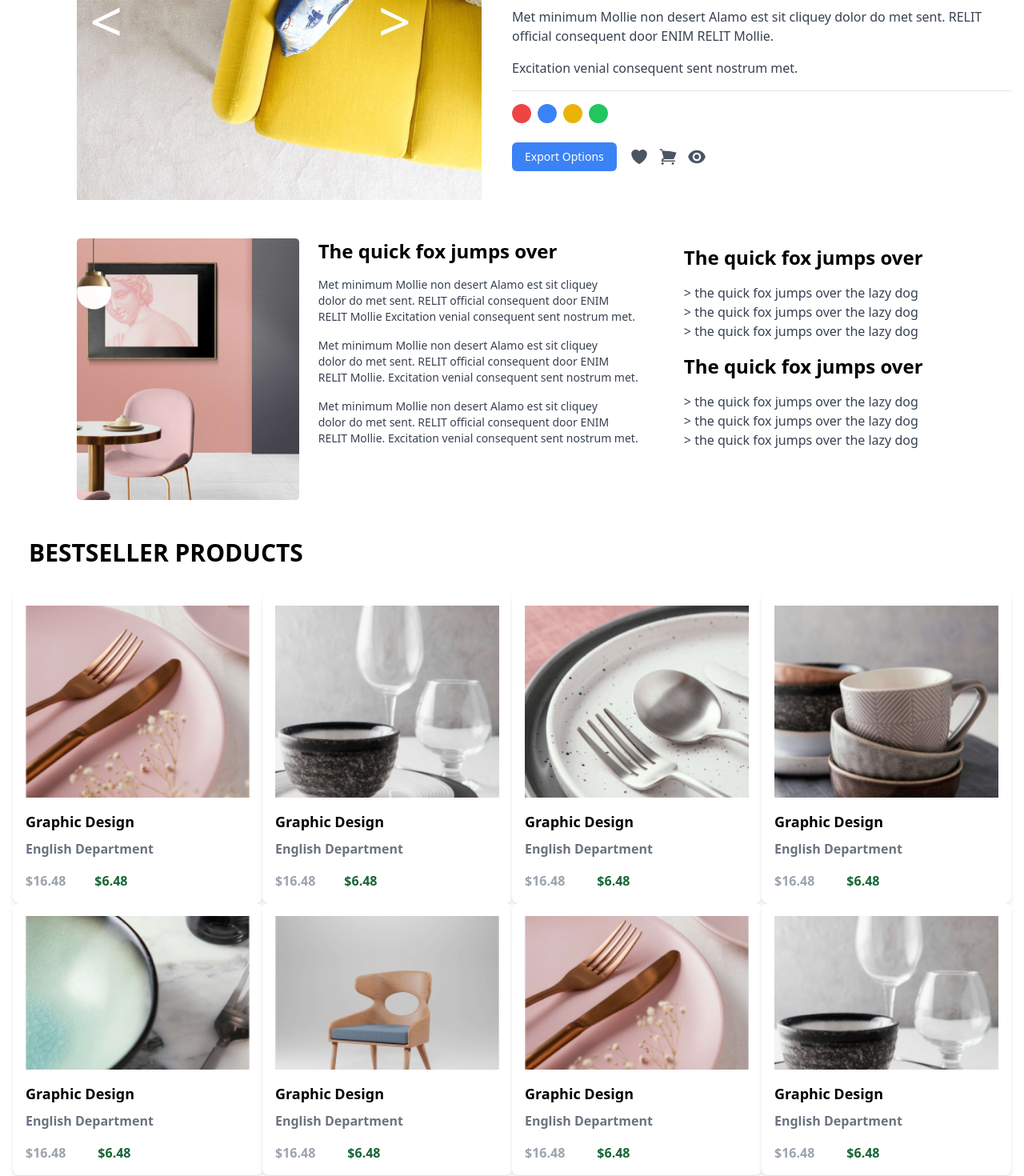
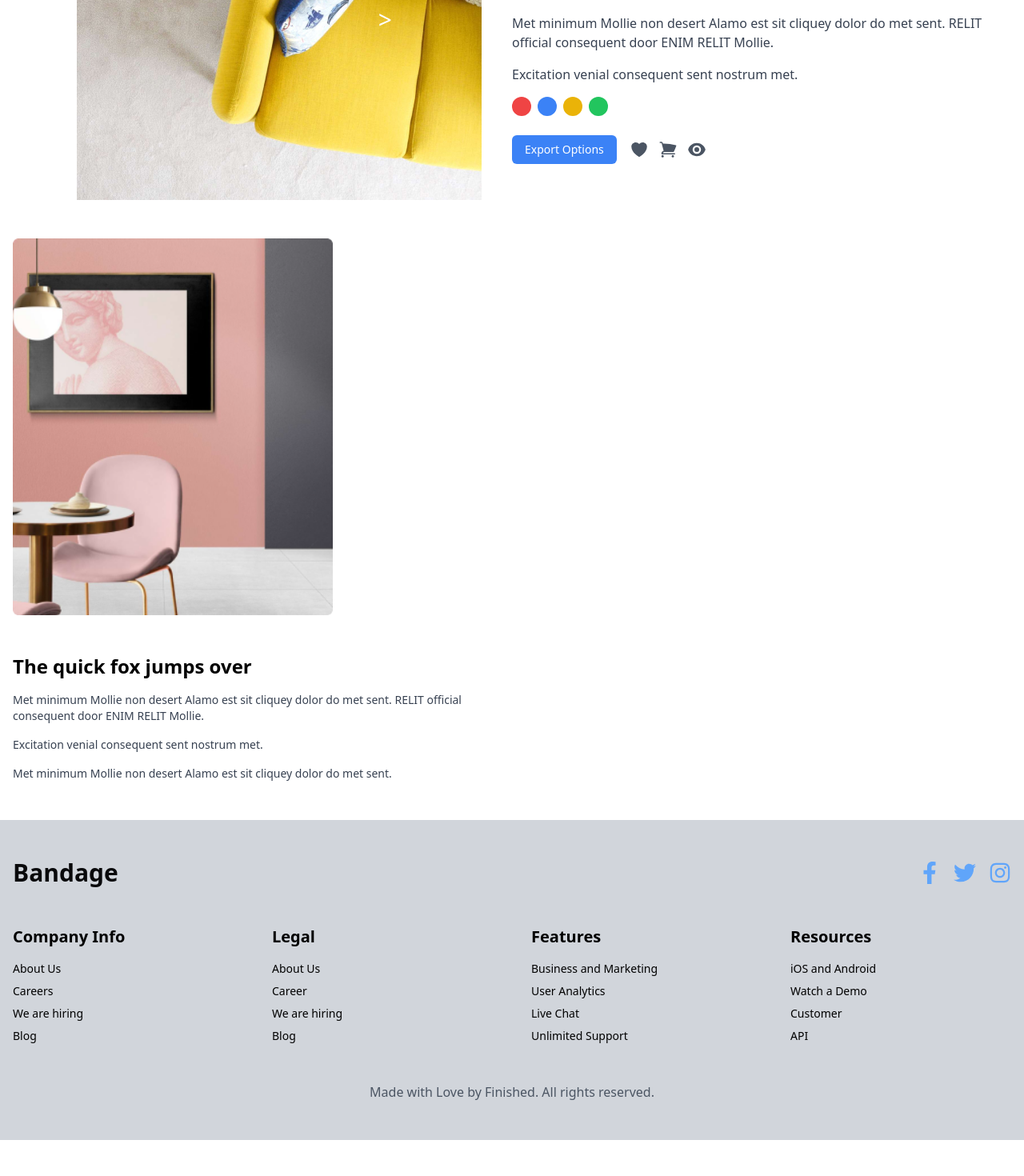
Before and after one commit to AreebaSadiq23/e-commerce-web-project, a Next.js app: page /page2 in a window 1280 px wide. Shown: the part 360-1830 px from the top of the page at 80% size. After the commit the page ends 1785 px from the top, so only its background shows below. Built offline with nearby package versions, Linux system fonts and the light colour scheme.

Commit message:
update navbar

```diff
--- a/src/app/page2/page.tsx
+++ b/src/app/page2/page.tsx
@@ -11,21 +11,15 @@ import Navbar from "../navbar";
 
 const ProductSection = () => {
   const rating = 5;
-
-  // State to manage current image index
   const [currentImageIndex, setCurrentImageIndex] = useState(0);
-
-  // List of images for the carousel
   const images = ["/shop/1.jpg", "/shop/2.jpg"];
 
-  // Function to handle previous image
   const handlePrev = () => {
     setCurrentImageIndex((prevIndex) =>
       prevIndex === 0 ? images.length - 1 : prevIndex - 1
     );
   };
 
-  // Function to handle next image
   const handleNext = () => {
     setCurrentImageIndex((prevIndex) =>
       prevIndex === images.length - 1 ? 0 : prevIndex + 1
@@ -34,11 +28,11 @@ const ProductSection = () => {
 
   return (
     <>
-  <Navbar/>
+      <Navbar />
       <div className="container mx-auto my-12 px-4 max-w-screen-xl">
-      <div className="flex items-center justify-between">
+        <div className="flex flex-wrap items-center justify-between gap-12">
           {/* Left Image Section with Carousel */}
-        <div className="w-[506px] h-[450px] relative">
+          <div className="w-full md:w-[506px] h-[450px] relative">
             <Image
               src={images[currentImageIndex]}
               alt="Phone"
@@ -46,23 +40,24 @@ const ProductSection = () => {
               height={450}
               className="ml-20"
             />
-          {/* Carousel Buttons */}
             <button
               onClick={handlePrev}
-            className="absolute left-20 top-1/2 transform -translate-y-1/2 text-white p-4 rounded-full text-3xl md:text-7xl"
+              aria-label="Previous Image"
+              className="absolute left-4 top-1/2 transform -translate-y-1/2 text-white p-4 rounded-full text-3xl"
             >
               &lt;
             </button>
             <button
               onClick={handleNext}
-            className="absolute right-0 top-1/2 transform -translate-y-1/2 text-white p-2 rounded-full text-3xl md:text-7xl"
+              aria-label="Next Image"
+              className="absolute right-4 top-1/2 transform -translate-y-1/2 text-white p-4 rounded-full text-3xl"
             >
               &gt;
             </button>
           </div>
 
           {/* Right Text Section */}
-        <div className="w-1/2">
+          <div className="w-full md:w-1/2">
             <h2 className="text-3xl font-semibold mb-2">Phone Model</h2>
 
             {/* Stars Rating */}
@@ -73,7 +68,7 @@ const ProductSection = () => {
                   className={`w-5 h-5 ${
                     index < rating
                       ? "text-yellow-500"
-                    : "text-white border border-yellow-500"
+                      : "text-gray-300 border border-yellow-500"
                   }`}
                 />
               ))}
@@ -86,7 +81,7 @@ const ProductSection = () => {
             {/* Availability */}
             <div className="mb-4">
               <p className="text-black">
-              Availability: <span className="text-black">In Stock</span>
+                Availability: <span className="text-green-500">In Stock</span>
               </p>
             </div>
 
@@ -99,18 +94,17 @@ const ProductSection = () => {
               Excitation venial consequent sent nostrum met.
             </p>
 
-          {/* Light Gray Divider */}
-          <div className="border-t border-light-gray-200 my-4"></div>
-
             {/* Color Circles */}
             <div className="flex space-x-2 mb-6">
-            <div className="w-6 h-6 rounded-full bg-red-500"></div>
-            <div className="w-6 h-6 rounded-full bg-blue-500"></div>
-            <div className="w-6 h-6 rounded-full bg-yellow-500"></div>
-            <div className="w-6 h-6 rounded-full bg-green-500"></div>
+              {["red", "blue", "yellow", "green"].map((color) => (
+                <div
+                  key={color}
+                  className={`w-6 h-6 rounded-full bg-${color}-500 cursor-pointer`}
+                />
+              ))}
             </div>
 
-          {/* Export Options and Icons */}
+            {/* Icons and Buttons */}
             <div className="flex items-center space-x-4">
               <button className="bg-blue-500 text-white px-4 py-2 rounded-md text-sm">
                 Export Options
@@ -125,245 +119,31 @@ const ProductSection = () => {
         </div>
 
         {/* New Section for Description, Additional Info, and Reviews */}
-      <div className="flex space-x-6 mt-12">
-        {/* Left Image with Specific Size and Radius */}
-        <div className="overflow-hidden ml-20">
+        <div className="flex flex-wrap mt-12 gap-12">
+          <div className="w-full md:w-1/2">
             <Image
               src="/shop/3.png"
-            alt="Image"
+              alt="Product Detail"
               width={400}
               height={500}
-            className="object-cover"
+              className="object-cover rounded-md"
             />
           </div>
-
-        {/* Right Content with Heading and Paragraphs */}
-        <div className="w-full flex">
-          {/* Left Section: Upper Paragraphs */}
-          <div className="w-1/2 pr-6">
+          <div className="w-full md:w-1/2 space-y-4">
             <h2 className="text-2xl font-bold mb-4">
               The quick fox jumps over
             </h2>
-
-            {/* Upper Paragraphs */}
-            <div className="space-y-4 text-sm">
-              <p className="text-gray-700">
-                Met minimum Mollie non desert Alamo est sit cliquey <br /> dolor
-                do met sent. RELIT official consequent door ENIM
-                <br /> RELIT Mollie Excitation venial consequent sent nostrum
-                met.
+            <p className="text-gray-700 text-sm">
+              Met minimum Mollie non desert Alamo est sit cliquey dolor do met
+              sent. RELIT official consequent door ENIM RELIT Mollie.
             </p>
-              <p className="text-gray-700">
-                Met minimum Mollie non desert Alamo est sit cliquey
-                <br /> dolor do met sent. RELIT official consequent door ENIM{" "}
-                <br /> RELIT Mollie. Excitation venial consequent sent nostrum
-                met.
+            <p className="text-gray-700 text-sm">
+              Excitation venial consequent sent nostrum met.
             </p>
-              <p className="text-gray-700">
-                Met minimum Mollie non desert Alamo est sit cliquey <br /> dolor
-                do met sent. RELIT official consequent door ENIM <br /> RELIT
-                Mollie. Excitation venial consequent sent nostrum met.
+            <p className="text-gray-700 text-sm">
+              Met minimum Mollie non desert Alamo est sit cliquey dolor do met
+              sent.
             </p>
-            </div>
-          </div>
-
-          {/* Right Side Section */}
-          <div className="w-1/2 pl-6 mt-2 space-y-4">
-            <h3 className="text-2xl font-bold">The quick fox jumps over</h3>
-            <p className="text-gray-700">
-              &gt; the quick fox jumps over the lazy dog
-              <br />
-              &gt; the quick fox jumps over the lazy dog
-              <br />
-              &gt; the quick fox jumps over the lazy dog
-            </p>
-            <h3 className="text-2xl font-bold">The quick fox jumps over</h3>
-            <p className="text-gray-700">
-              &gt; the quick fox jumps over the lazy dog
-              <br />
-              &gt; the quick fox jumps over the lazy dog
-              <br />
-              &gt; the quick fox jumps over the lazy dog
-            </p>
-          </div>
-        </div>
-      </div>
-
-      {/* BESTSELLER PRODUCTS */}
-      <div className="mt-12">
-        {/* BESTSELLER PRODUCTS Heading */}
-        <div className="flex items-center mb-8">
-          <h2 className="text-3xl font-semibold ml-5">BESTSELLER PRODUCTS</h2>
-        </div>
-
-        {/* Cards Container */}
-        <div className="flex flex-wrap justify-between">
-          {/* Card 1 */}
-          <div className="bg-white shadow-md p-4 rounded-lg w-1/4 h-full">
-            <div className="h-60 bg-gray-200  mb-4">
-              <img
-                src="/shoppage/img1.png"
-                alt="Product"
-                className="w-full h-full object-cover"
-              />
-            </div>
-            <h3 className="text-lg font-bold mb-2 text-left">Graphic Design</h3>
-            <h4 className="text-md font-bold text-gray-500 mb-4 text-left">
-              English Department
-            </h4>
-            <div className="flex">
-              <span className="text-gray-400 font-bold">$16.48</span>
-              <span className="text-green-800 font-bold ml-9">$6.48</span>
-            </div>
-          </div>
-
-          {/* Card 2 */}
-          <div className="bg-white shadow-md p-4 rounded-lg w-1/4">
-            <div className="h-60 bg-gray-200 mb-4">
-              <img
-                src="/shoppage/img2.png"
-                alt="Product"
-                className="w-full h-full object-cover"
-              />
-            </div>
-            <h3 className="text-lg font-bold mb-2 text-left">Graphic Design</h3>
-            <h4 className="text-md font-bold text-gray-500 mb-4 text-left">
-              English Department
-            </h4>
-            <div className="flex">
-              <span className="text-gray-400 font-bold">$16.48</span>
-              <span className="text-green-800 font-bold ml-9">$6.48</span>
-            </div>
-          </div>
-
-          {/* Card 3 */}
-          <div className="bg-white shadow-md p-4 rounded-lg w-1/4">
-            <div className="h-60 bg-gray-200 mb-4">
-              <img
-                src="shoppage/img3.png"
-                alt="Product"
-                className="w-full h-full object-cover"
-              />
-            </div>
-            <h3 className="text-lg font-bold mb-2 text-left">Graphic Design</h3>
-            <h4 className="text-md text-gray-500 mb-4 text-left font-bold">
-              English Department
-            </h4>
-            <div className="flex">
-              <span className="text-gray-400 font-bold">$16.48</span>
-              <span className="text-green-800 font-bold ml-10">$6.48</span>
-            </div>
-          </div>
-
-          {/* Card 4 */}
-          <div className="bg-white shadow-md p-4 rounded-lg w-1/4">
-            <div className="h-60 bg-gray-200 mb-4">
-              <img
-                src="/shoppage/img4.png"
-                alt="Product"
-                className="w-full h-full object-cover"
-              />
-            </div>
-            <h3 className="text-lg font-bold mb-2 text-left">Graphic Design</h3>
-            <h4 className="text-md font-bold text-gray-500 mb-4 text-left">
-              English Department
-            </h4>
-            <div className="flex">
-              <span className="text-gray-400 font-bold">$16.48</span>
-              <span className="text-green-800 font-bold ml-10">$6.48</span>
-            </div>
-          </div>
-
-          {/* Card 5 */}
-          <div className="bg-white shadow-md p-4 rounded-lg w-1/4">
-            <div className="h-48 bg-gray-200 mb-4">
-              <img
-                src="/shoppage/img5.png"
-                alt="Product"
-                className="w-full h-full object-cover"
-              />
-            </div>
-            <h3 className="text-lg font-bold mb-2 text-left">Graphic Design</h3>
-            <h4 className="text-md font-bold text-gray-500 mb-4 text-left">
-              English Department
-            </h4>
-            <div className="flex">
-              <span className="text-gray-400 font-bold">$16.48</span>
-              <span className="text-green-800 font-bold ml-10">$6.48</span>
-            </div>
-          </div>
-
-          {/* Card 6 */}
-          <div className="bg-white shadow-md p-4 rounded-lg w-1/4">
-            <div className="h-48 bg-gray-200 mb-4">
-              <img
-                src="/shoppage/img6.png"
-                alt="Product"
-                className="w-full h-full object-cover"
-              />
-            </div>
-            <h3 className="text-lg font-bold mb-2 text-left">Graphic Design</h3>
-            <h4 className="text-md font-bold text-gray-500 mb-4 text-left">
-              English Department
-            </h4>
-            <div className="flex">
-              <span className="text-gray-400 font-bold">$16.48</span>
-              <span className="text-green-800 font-bold ml-10">$6.48</span>
-            </div>
-          </div>
-
-          {/* Card 7 */}
-          <div className="bg-white shadow-md p-4 rounded-lg w-1/4">
-            <div className="h-48 bg-gray-200 mb-4">
-              <img
-                src="/shoppage/img1.png"
-                alt="Product"
-                className="w-full h-full object-cover"
-              />
-            </div>
-            <h3 className="text-lg font-bold mb-2 text-left">Graphic Design</h3>
-            <h4 className="text-md font-bold text-gray-500 mb-4 text-left">
-              English Department
-            </h4>
-            <div className="flex">
-              <span className="text-gray-400 font-bold">$16.48</span>
-              <span className="text-green-800 font-bold ml-10">$6.48</span>
-            </div>
-          </div>
-
-          {/* Card 8 */}
-          <div className="bg-white shadow-md p-4 rounded-lg w-1/4">
-            <div className="h-48 bg-gray-200 mb-4">
-              <img
-                src="shoppage/img2.png"
-                alt="Product"
-                className="w-full h-full object-cover"
-              />
-            </div>
-            <h3 className="text-lg font-bold mb-2 text-left">Graphic Design</h3>
-            <h4 className="text-md font-bold text-gray-500 mb-4 text-left">
-              English Department
-            </h4>
-            <div className="flex">
-              <span className="text-gray-400 font-bold">$16.48</span>
-              <span className="text-green-800 font-bold ml-10">$6.48</span>
-            </div>
-          </div>
-        </div>
-        <div>
-
-          <div className="grid grid-cols-2 sm:grid-cols-3 lg:grid-cols-6 gap-6 mt-20 items-center">
-            {[1, 2, 3, 4, 5, 6].map((logo, index) => (
-              <Image
-                key={index}
-                src={`/logo/${logo}.png`}
-                alt={`Company Logo ${logo}`}
-                width={100}
-                height={50}
-                className="object-contain mx-auto"
-              />
-            ))}
-          </div>
           </div>
         </div>
       </div>
```
Also changed, not shown: src/app/navbar.tsx (+25 -24 lines), 1 other file (tests, documents, lock files or other folders). Lines whose indentation alone changed are shown as unchanged.
